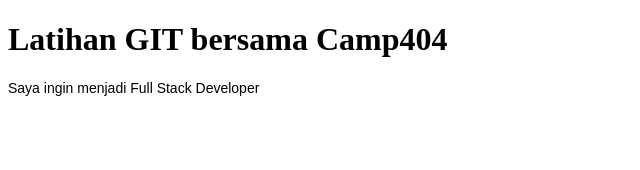
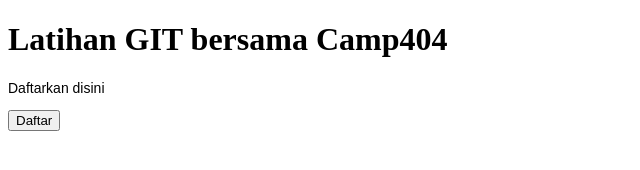
Before and after one commit to MuhammadRizkyyy/latihanGIT, a plain HTML site: page index.html in a window 1280 px wide. Shown: the whole page, without its empty margins (0-640 px from the left). Drawn offline with Linux system fonts and the light colour scheme.

Commit message:
mengubah index.html dari github

```diff
--- a/index.html
+++ b/index.html
@@ -9,6 +9,7 @@
 </head>
 <body>
     <h1>Latihan GIT bersama Camp404</h1>
-    <p>Saya ingin menjadi Full Stack Developer</p>
+    <p>Daftarkan disini</p>
+    <input type="button" value="Daftar">
 </body>
 </html>
```
